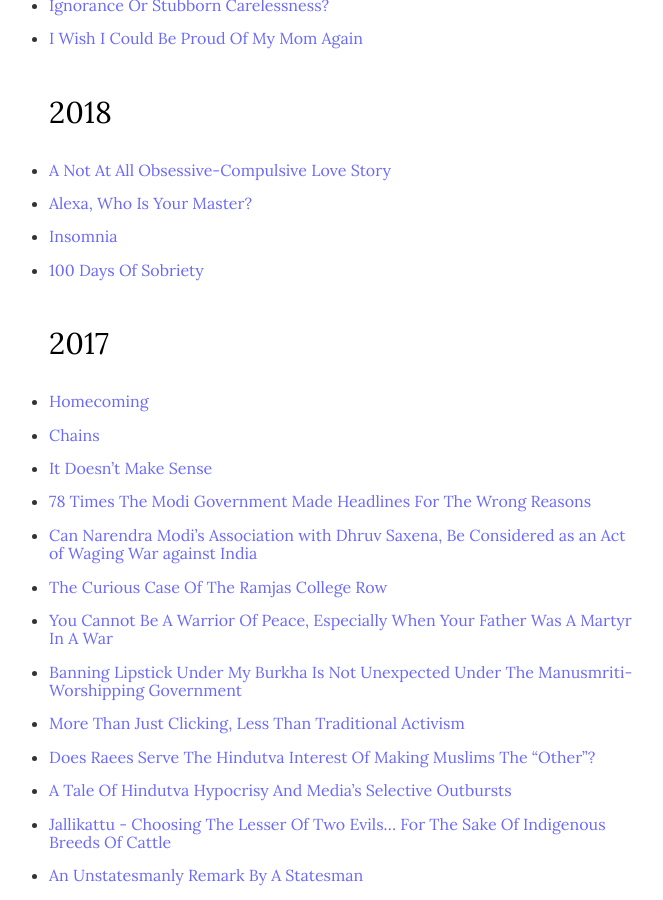
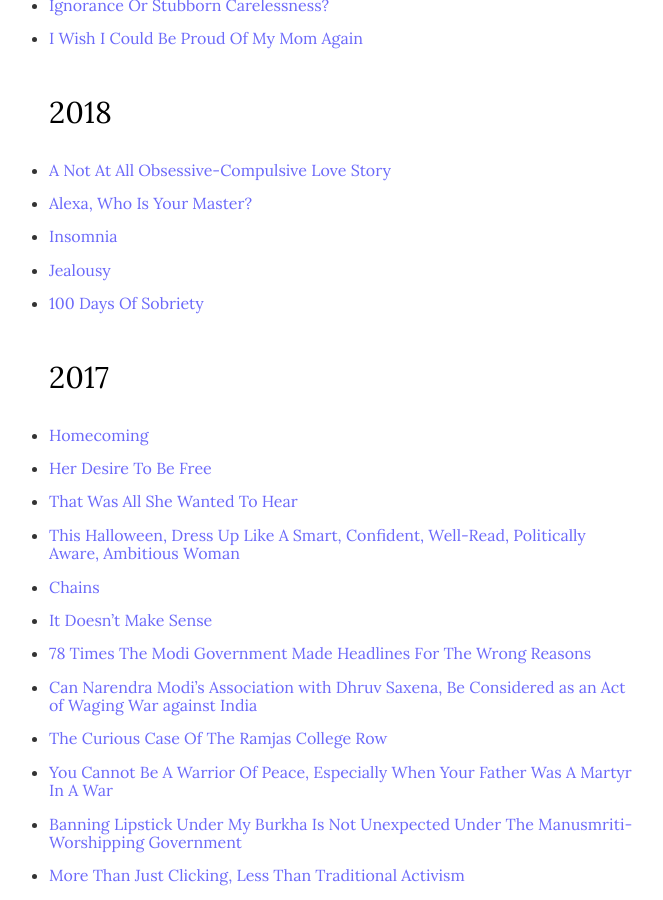
Before and after one commit to argumentativeyouth/pblog, a Jekyll site: the page built from _pages/all-posts.md, in a window 1280 px wide and 900 px high, scrolled down 1063 px. Shown: the whole window, without its empty margins (316-979 px from the left). Built offline with Jekyll 4.4.1, drawn with Linux system fonts in a browser that asks for light colours.

Commit message:
Update all-posts.md

```diff
--- a/_pages/all-posts.md
+++ b/_pages/all-posts.md
@@ -31,9 +31,13 @@
 * [A Not At All Obsessive-Compulsive Love Story](https://pritams.blog/a-not-at-all-obsessive-compulsive-love-story/)
 * [Alexa, Who Is Your Master?](https://pritams.blog/alexa-who-is-your-master/)
 * [Insomnia](https://pritams.blog/insomnia/)
+* [Jealousy](https://pritams.blog/jealousy/)
 * [100 Days Of Sobriety](https://pritams.blog/100-days-of-sobriety/)
 ## 2017
 * [Homecoming](https://pritams.blog/homecoming/)
+* [Her Desire To Be Free](https://pritams.blog/her-desire-to-be-free/)
+* [That Was All She Wanted To Hear](https://pritams.blog/that-was-all-she-wanted-to-hear/)
+* [This Halloween, Dress Up Like A Smart, Confident, Well-Read, Politically Aware, Ambitious Woman](https://pritams.blog/dress-up-like-a-woman/)
 * [Chains](https://pritams.blog/chains/)
 * [It Doesn’t Make Sense](https://pritams.blog/it-doesnt-make-sense/)
 * [78 Times The Modi Government Made Headlines For The Wrong Reasons](https://pritams.blog/78-Times-The-Modi-Government-Made-Headlines-For-The-Wrong-Reasons/)
```
